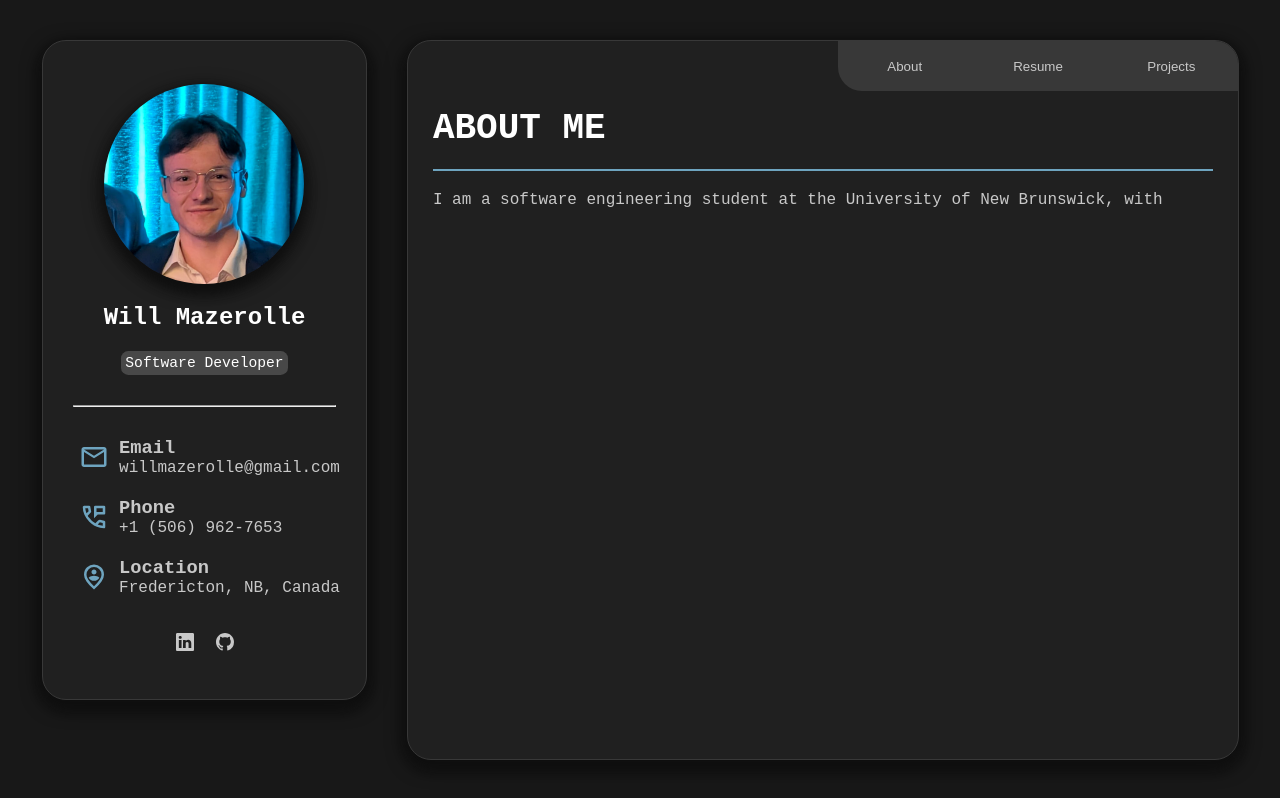
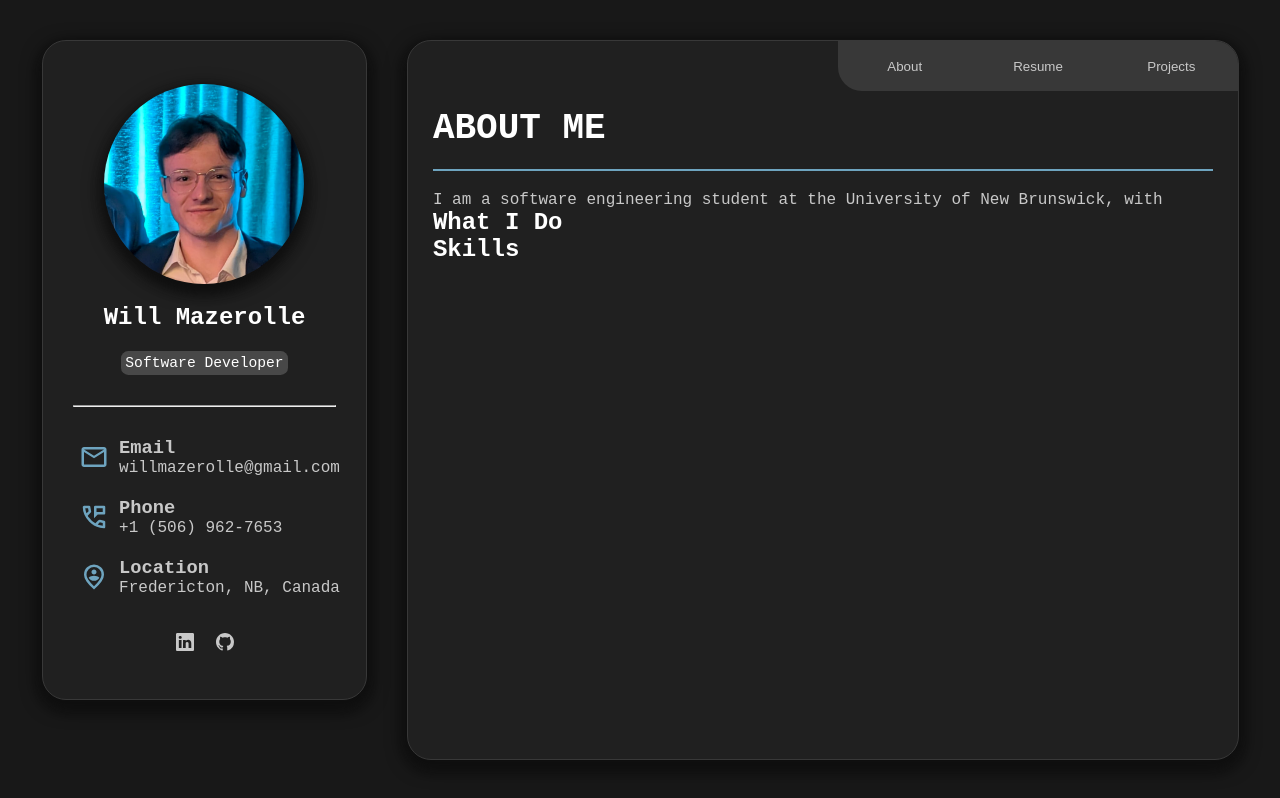
Before and after one commit to WilMaz00602/Portfolio, a Next.js app: page / in a window 1280 px wide. Built offline with nearby package versions, Linux system fonts and the light colour scheme.

Commit message:
Update about.js

```diff
--- a/src/app/components/about.js
+++ b/src/app/components/about.js
@@ -12,6 +12,12 @@ export default function About() {
                     I am a software engineering student at the University of New Brunswick, with
                 </p>
             </section>
+            <section>
+                <h2>What I Do</h2>
+            </section>
+            <section>
+                <h2>Skills</h2>
+            </section>
         </article>
     )
 }
```
